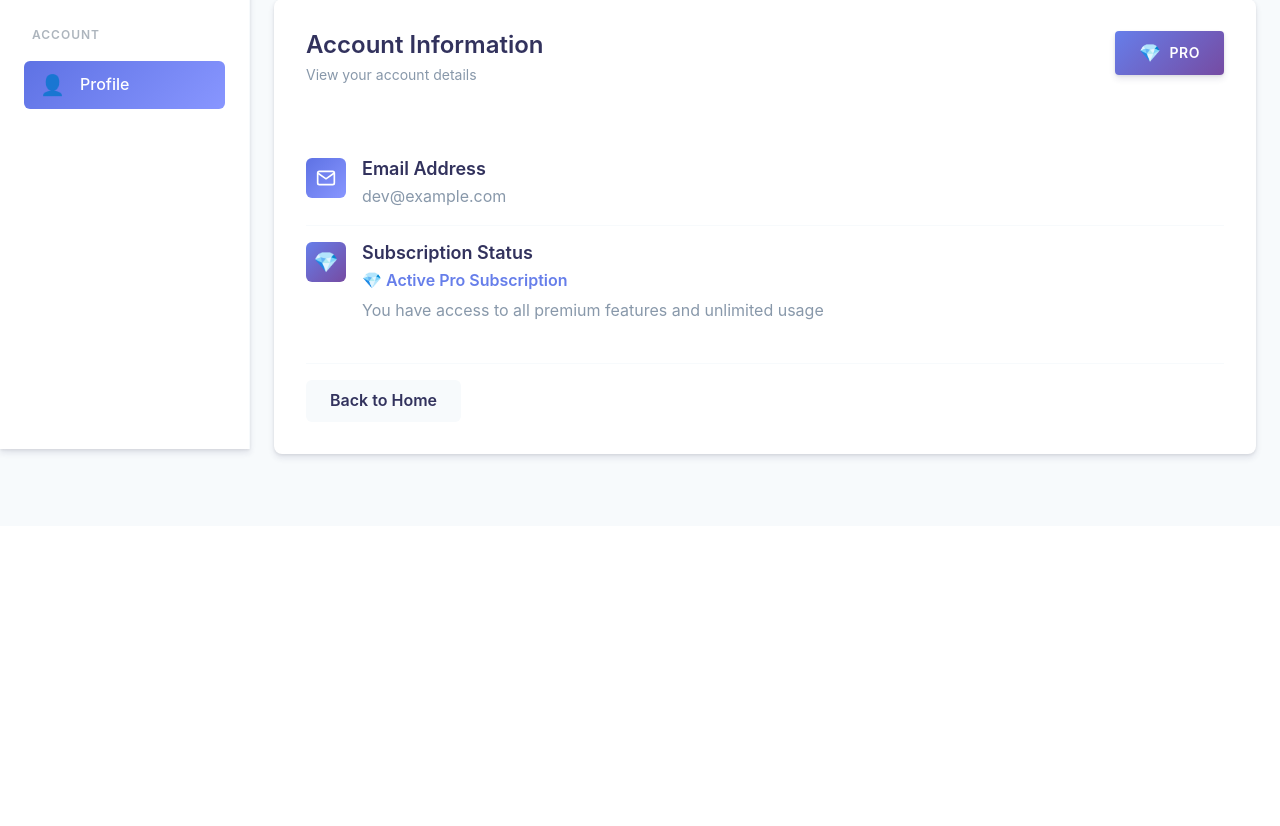
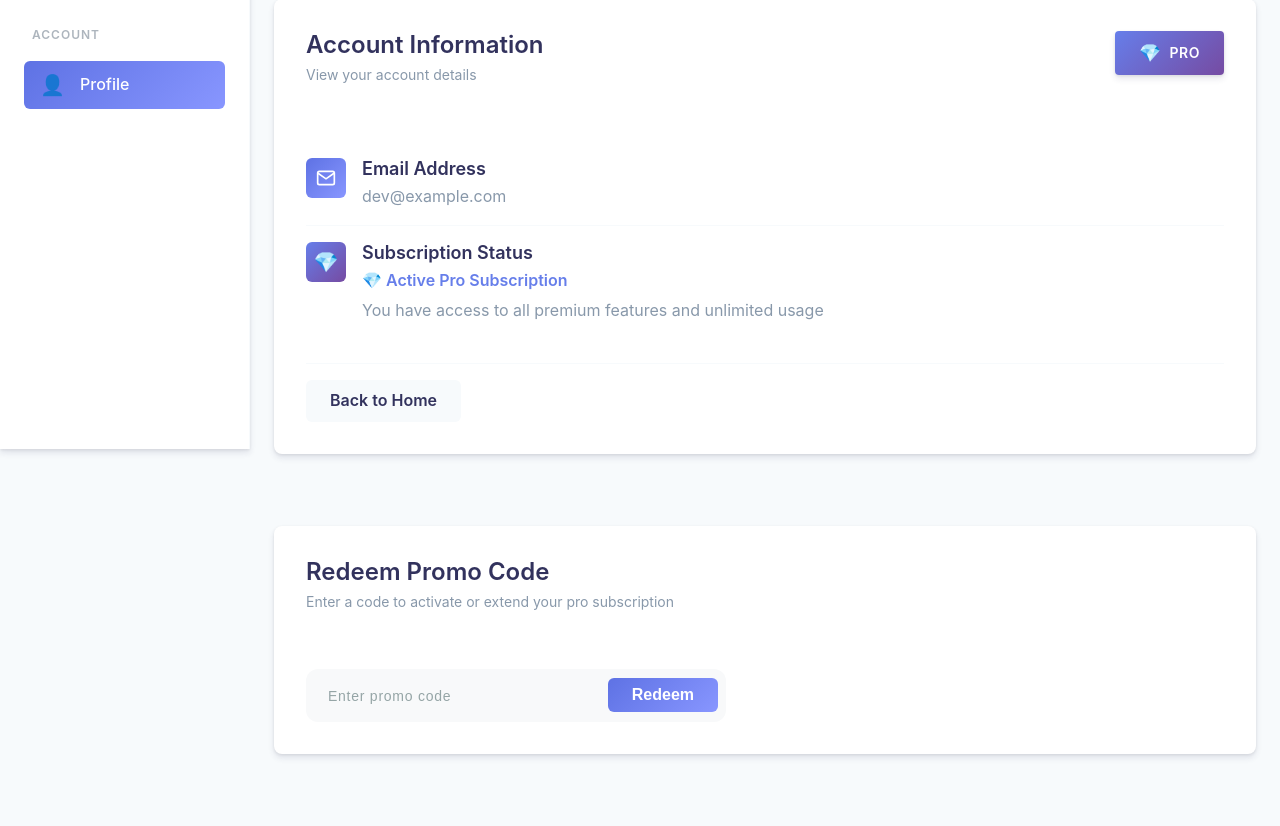
Before and after one commit to pawelofficial/tube-alpha.pro, a FastAPI app: page /profile in a window 1280 px wide. Shown: the part 351-1177 px from the top of the page. Before the commit the page ends 812 px from the top, so only its background shows below. Run offline with FastAPI, Linux system fonts and the light colour scheme; data comes from the database, SQL or seed files in the repository; both versions use the stored data as it was after the commit.

Commit message:
promo code

```diff
--- a/templates/profile.html
+++ b/templates/profile.html
@@ -93,4 +93,98 @@
         </div>
     </div>
 </section>
+
+<style>
+.promo-input-wrapper {
+    display: flex;
+    align-items: center;
+    background: #f8f9fa;
+    border-radius: 12px;
+    padding: 4px;
+    border: 2px solid transparent;
+    transition: all 0.3s ease;
+    max-width: 420px;
+}
+.promo-input-wrapper:focus-within {
+    background: white;
+    border-color: #667eea;
+    box-shadow: 0 0 0 3px rgba(102, 126, 234, 0.1);
+}
+.promo-input {
+    flex: 1;
+    padding: 12px 16px;
+    border: none;
+    background: transparent;
+    font-size: 15px;
+    color: #2c3e50;
+    outline: none;
+    letter-spacing: 0.05em;
+}
+.promo-input::placeholder { color: #95a5a6; font-size: 14px; }
+#promoMessage { font-size: 0.9rem; font-weight: 500; margin-top: var(--spacing-md); }
+</style>
+
+<section class="section" style="padding-top: 0;">
+    <div class="container">
+        <div class="card">
+            <div class="card-header" style="border-bottom: none;">
+                <h2 class="card-title" style="margin-bottom: var(--spacing-xs);">Redeem Promo Code</h2>
+                <p class="card-subtitle">Enter a code to activate or extend your pro subscription</p>
+            </div>
+            <div class="card-body" style="padding-top: 0;">
+                <div class="promo-input-wrapper">
+                    <input id="promoCodeInput" class="promo-input" type="text"
+                           placeholder="Enter promo code" autocomplete="off" spellcheck="false">
+                    <button id="redeemBtn" class="btn btn-primary" style="margin: 2px; white-space: nowrap;"
+                            onclick="redeemCode()">Redeem</button>
+                </div>
+                <div id="promoMessage" style="display: none;"></div>
+            </div>
+        </div>
+    </div>
+</section>
+
+<script>
+async function redeemCode() {
+    const code = document.getElementById('promoCodeInput').value.trim();
+    const msgEl = document.getElementById('promoMessage');
+    const btn = document.getElementById('redeemBtn');
+
+    if (!code) {
+        showPromoMsg('Please enter a promo code.', false);
+        return;
+    }
+
+    btn.disabled = true;
+    btn.textContent = 'Redeeming…';
+
+    try {
+        const resp = await fetch(`/api/v1/users/redeem?code=${encodeURIComponent(code)}`, { method: 'POST' });
+        const data = await resp.json();
+        if (resp.ok) {
+            showPromoMsg(`Pro activated until ${data.pro_end}. Refreshing…`, true);
+            setTimeout(() => location.reload(), 1800);
+        } else {
+            showPromoMsg(data.detail || 'Invalid promo code.', false);
+            btn.disabled = false;
+            btn.textContent = 'Redeem';
+        }
+    } catch {
+        showPromoMsg('An error occurred. Please try again.', false);
+        btn.disabled = false;
+        btn.textContent = 'Redeem';
+    }
+}
+
+function showPromoMsg(msg, ok) {
+    const el = document.getElementById('promoMessage');
+    el.textContent = msg;
+    el.style.color = ok ? '#22c55e' : '#ef4444';
+    el.style.display = 'block';
+}
+
+document.getElementById('promoCodeInput').addEventListener('keydown', e => {
+    if (e.key === 'Enter') redeemCode();
+});
+</script>
 {% endblock %}
--- a/tube_alpha/database.py
+++ b/tube_alpha/database.py
@@ -43,7 +43,7 @@ class Database:
     @property
     def conn(self) -> sqlite3.Connection:
         if self._conn is None:
-            self._conn = sqlite3.connect(str(self.db_path))
+            self._conn = sqlite3.connect(str(self.db_path), check_same_thread=False)
             self._conn.execute("PRAGMA journal_mode=WAL")
             self._conn.execute("PRAGMA foreign_keys=ON")
         return self._conn
--- a/tube_alpha/services/users.py
+++ b/tube_alpha/services/users.py
@@ -28,6 +28,16 @@ class UserService:
     def __init__(self, settings: Settings):
         self._settings = settings
         self._db = Database(settings.admin_db_path)
+        self._ensure_promo_table()
+
+    def _ensure_promo_table(self) -> None:
+        self._db.conn.execute(
+            "CREATE TABLE IF NOT EXISTS promo_codes("
+            "code varchar primary key, duration_days int, max_uses int, "
+            "uses_count int default 0, active boolean default 1, "
+            "created_at datetime default current_timestamp)"
+        )
+        self._db.conn.commit()
 
     def _ensure_user(self, email: str) -> None:
         """Create user row if it doesn't exist."""
@@ -114,3 +124,27 @@ class UserService:
         )
         logger.info("Subscription deactivated for %s", email)
         return self.get_profile(email)
+
+    def redeem_promo_code(self, email: str, code: str) -> dict:
+        """Redeem a promo code to activate/extend a user's pro subscription.
+
+        Raises ValueError with a user-facing message on invalid/exhausted codes.
+        Returns the updated profile on success.
+        """
+        row = self._db.fetch_one(
+            "SELECT duration_days, max_uses, uses_count, active FROM promo_codes WHERE code = ?",
+            (code,),
+        )
+        if row is None:
+            raise ValueError("Invalid promo code")
+        if not row["active"]:
+            raise ValueError("This promo code is no longer active")
+        if row["max_uses"] is not None and row["uses_count"] >= row["max_uses"]:
+            raise ValueError("This promo code has already been fully redeemed")
+
+        self._db.execute(
+            "UPDATE promo_codes SET uses_count = uses_count + 1 WHERE code = ?",
+            (code,),
+        )
+        logger.info("Promo code %s redeemed by %s (%d days)", code, email, row["duration_days"])
+        return self.activate_subscription(email, duration_days=row["duration_days"])
```
Also changed, not shown: schema.json (+18 -0 lines), setup_dev.py (+9 -0 lines), tube_alpha/routers/users.py (+17 -0 lines), data/admin.sqlite, 1 other file.
